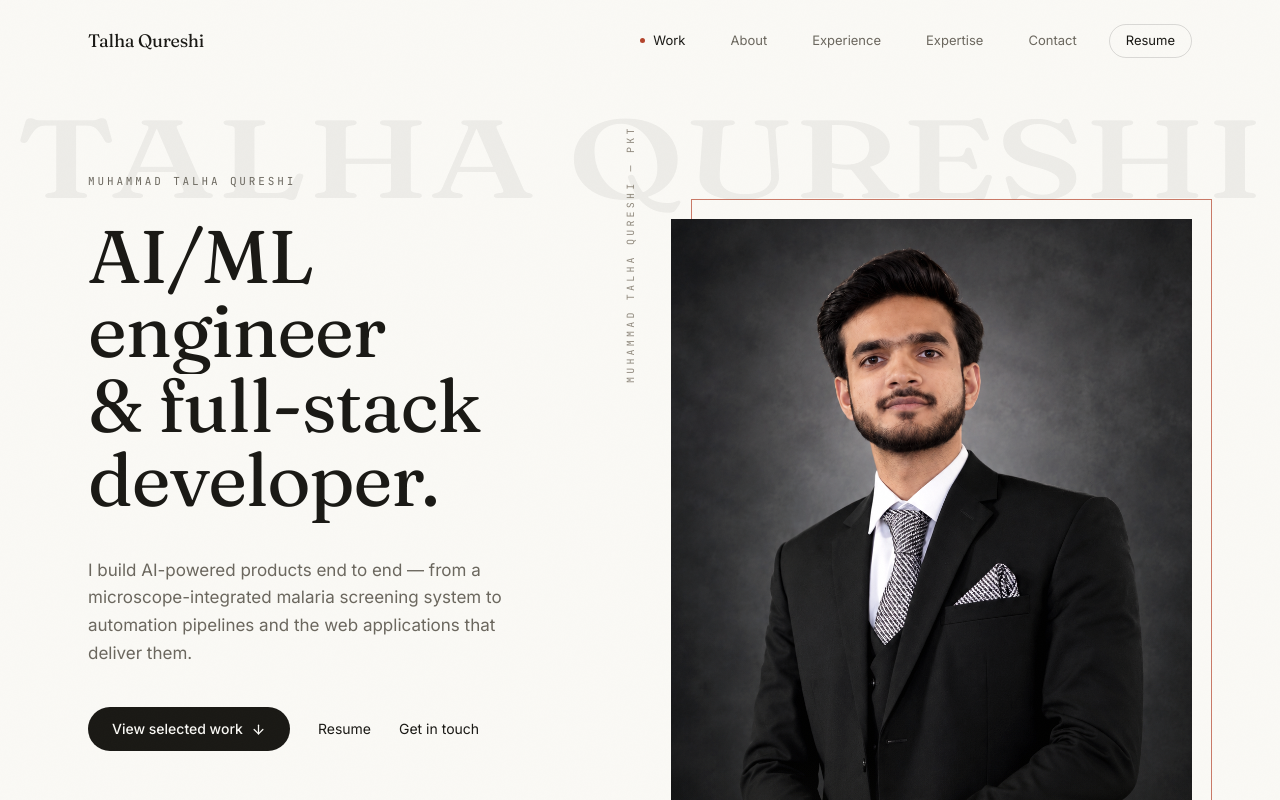
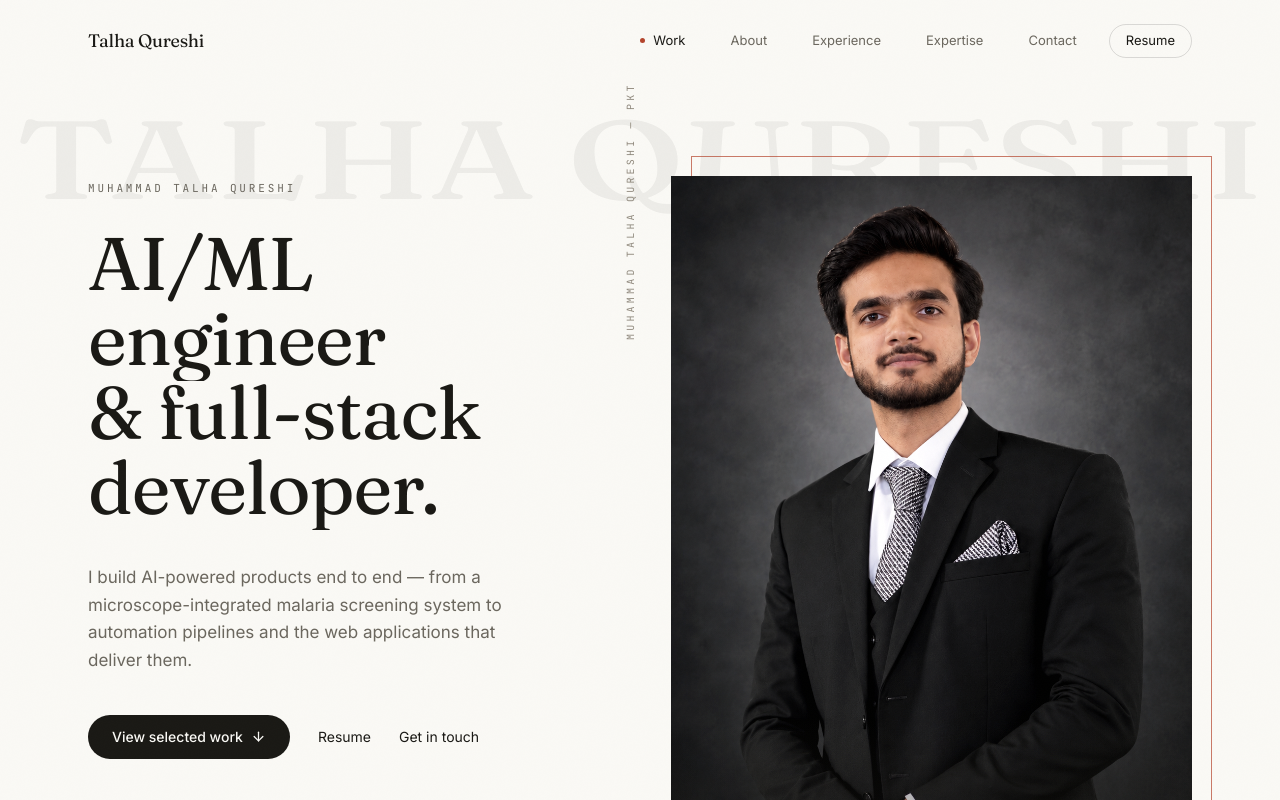
Before and after one commit to TalhaQureshi324/Portfolio, a Next.js app: page / in a window 1280 px wide. Shown: the top 800 px of the page. Built offline with nearby package versions, Linux system fonts and the light colour scheme.

Commit message:
refine(hero): lift portrait panel 50px above hero baseline

```diff
--- a/components/sections/Hero.tsx
+++ b/components/sections/Hero.tsx
@@ -174,7 +174,7 @@ export default function Hero() {
         {/* ── Right: the portrait panel (larger, bottom-anchored) ── */}
         <motion.div
           style={reduce ? undefined : { y: portraitScrollY }}
-          className="relative order-3 mx-auto mt-12 w-full max-w-[440px] self-end lg:order-none lg:mt-0 lg:max-w-none"
+          className="relative order-3 mx-auto mt-12 w-full max-w-[440px] self-end lg:order-none lg:mb-[50px] lg:mt-0 lg:max-w-none"
         >
           {/* vertical identity label — rotated, on the portrait's left edge */}
           <span
```
